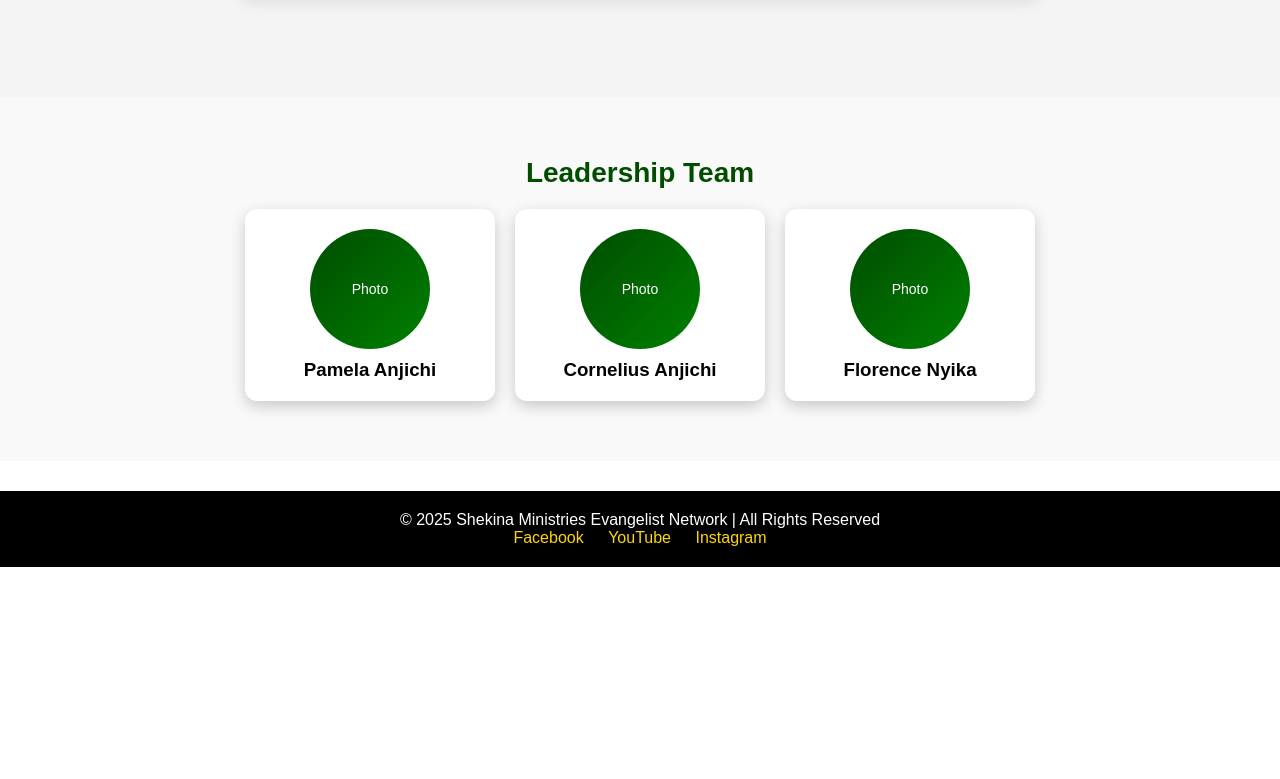
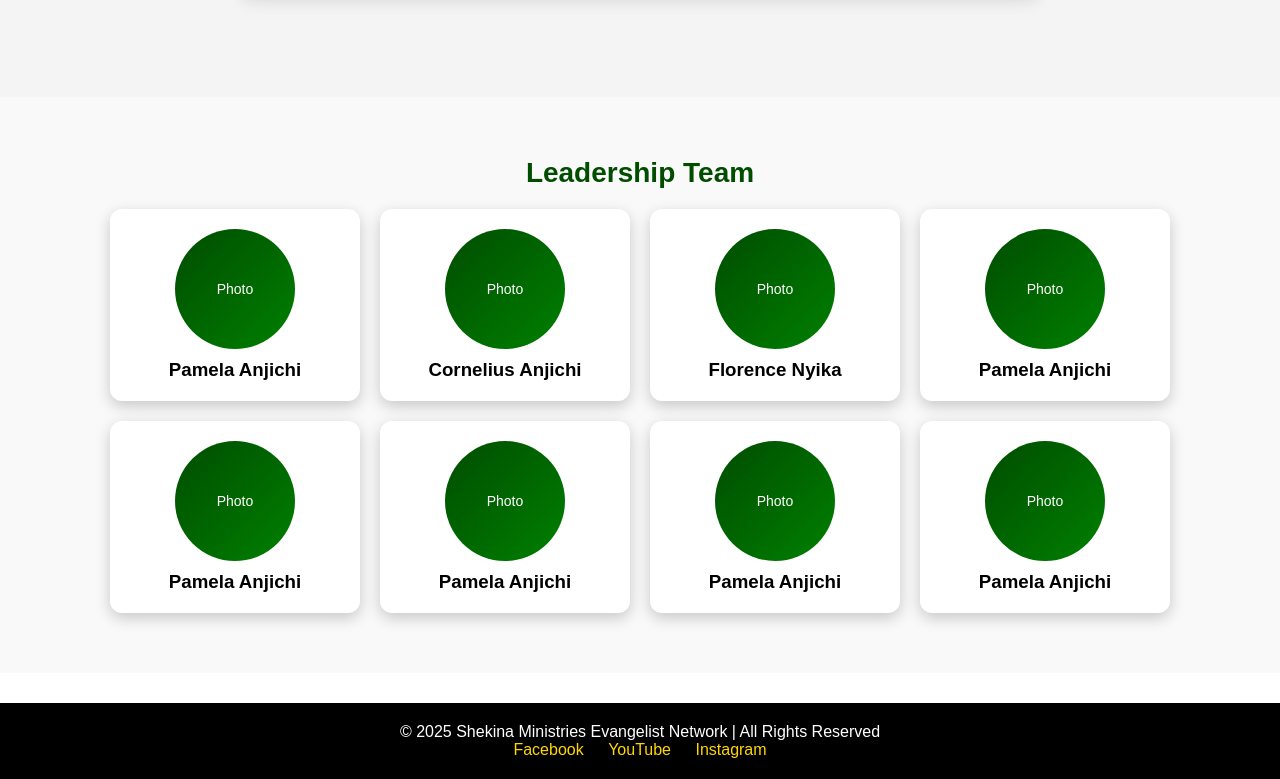
Before and after one commit to solocho/shekinah, a plain HTML site: page about.html in a window 1280 px wide. Shown: the part 567-1346 px from the top of the page. Before the commit the page ends 1134 px from the top, so only its background shows below. Drawn offline with Linux system fonts and the light colour scheme.

Commit message:
Update about.html

```diff
--- a/about.html
+++ b/about.html
@@ -61,6 +61,26 @@
                 <div class="leader-img-placeholder">Photo</div>
                 <h3>Florence Nyika</h3>
             </div>
+            <div class="leader">
+                <div class="leader-img-placeholder">Photo</div>
+                <h3>Pamela Anjichi</h3>
+            </div>
+            <div class="leader">
+                <div class="leader-img-placeholder">Photo</div>
+                <h3>Pamela Anjichi</h3>
+            </div>
+            <div class="leader">
+                <div class="leader-img-placeholder">Photo</div>
+                <h3>Pamela Anjichi</h3>
+            </div>
+            <div class="leader">
+                <div class="leader-img-placeholder">Photo</div>
+                <h3>Pamela Anjichi</h3>
+            </div>
+            <div class="leader">
+                <div class="leader-img-placeholder">Photo</div>
+                <h3>Pamela Anjichi</h3>
+            </div>
         </div>
     </section>
 
```
